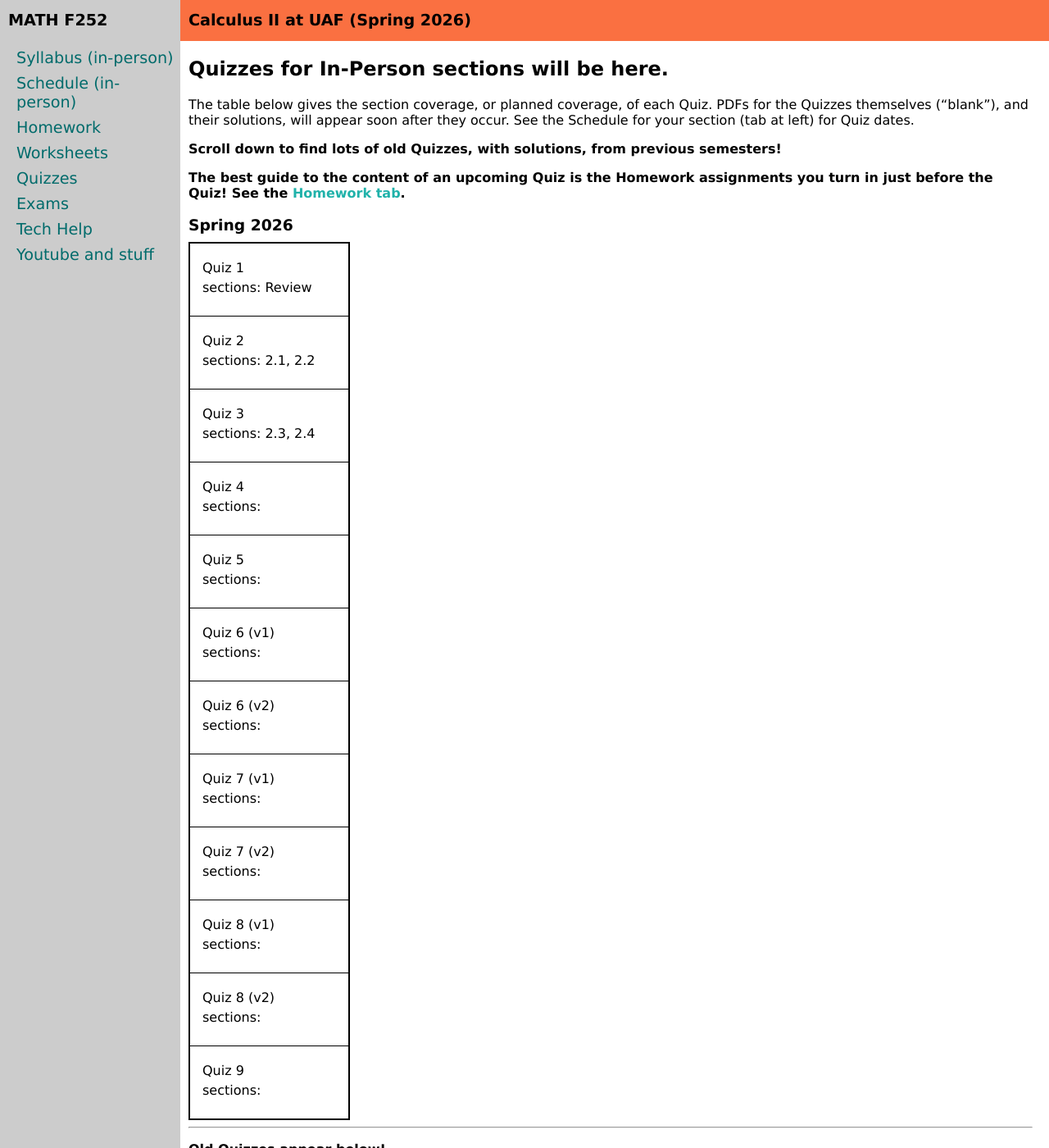
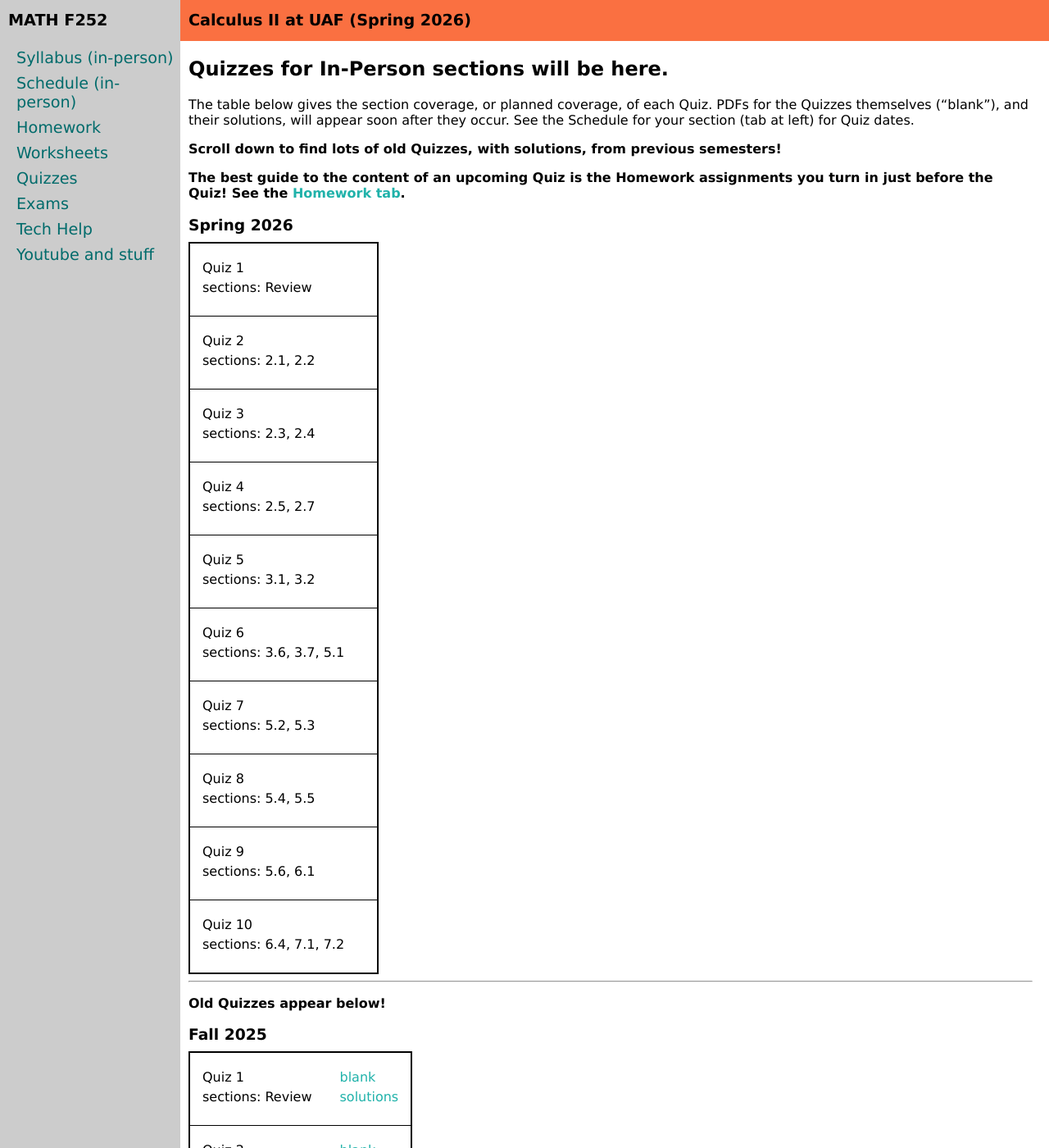
Before and after one commit to uaf-math/calc2, a Jekyll site: the page built from quizzes.md, in a window 1280 px wide and 1400 px high. Shown: the whole window at 82% size. Built offline with Jekyll 4.4.1, drawn with Linux system fonts in a browser that asks for light colours.

Commit message:
sensible quizzes tab

```diff
--- a/_data/quizzesS26.yml
+++ b/_data/quizzesS26.yml
@@ -1,4 +1,4 @@
-semester: Fall 2025
+semester: Spring 2026
 home: assets/quizzes/S26
 quizzes:
 - name: Quiz 1
@@ -10,20 +10,16 @@ quizzes:
 - name: Quiz 3
   sections: 2.3, 2.4
 - name: Quiz 4
-  section: 2.5, 2.6
+  sections: 2.5, 2.7
 - name: Quiz 5
-  section: 2.7, 3.1, 3.2
-- name: Quiz 6 (v1)
-  section: 3.7, 5.1
-- name: Quiz 6 (v2)
-  section: 3.7, 5.1
-- name: Quiz 7 (v1)
-  section: 5.2, 5.3
-- name: Quiz 7 (v2)
-  section: 5.2, 5.3
-- name: Quiz 8 (v1)
-  section: 5.4, 5.5
-- name: Quiz 8 (v2)
-  section: 5.4, 5.5
+  sections: 3.1, 3.2
+- name: Quiz 6
+  sections: 3.6, 3.7, 5.1
+- name: Quiz 7
+  sections: 5.2, 5.3
+- name: Quiz 8
+  sections: 5.4, 5.5
 - name: Quiz 9
-  section: 6.1, 6.2
+  sections: 5.6, 6.1
+- name: Quiz 10
+  sections: 6.4, 7.1, 7.2
```
